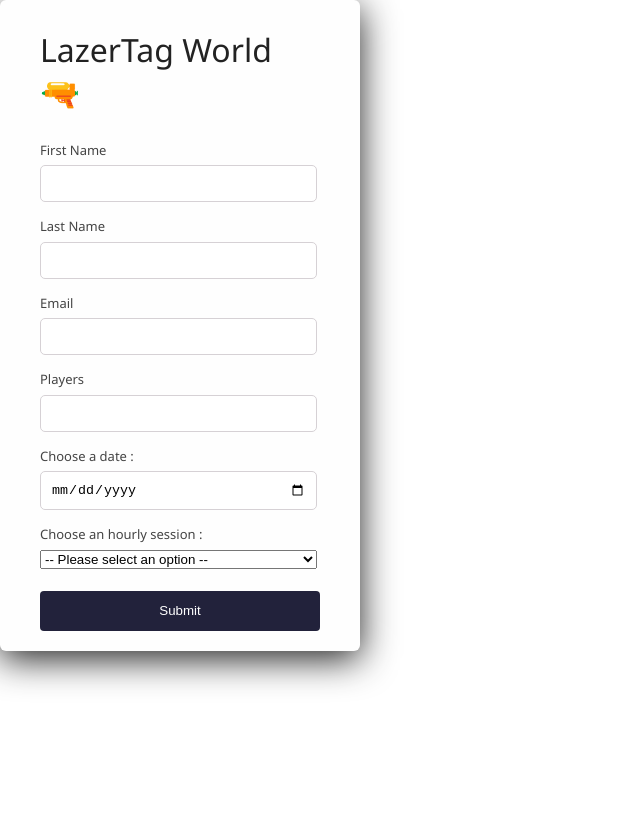
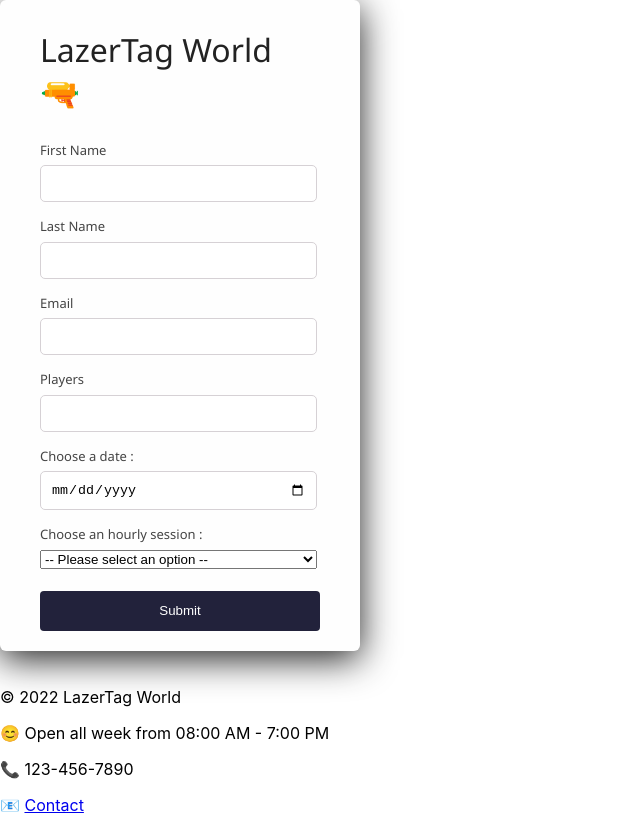
Before and after one commit to gmoraitis/lazer_tag_form, a React (Create React App) app: page / in a window 1280 px wide. Shown: the whole page, without its empty margins (0-640 px from the left). Before the commit the page ends 800 px from the top, so only its background shows below. Built offline with nearby package versions, Linux system fonts and the light colour scheme.

Commit message:
Added footer with dammy info

```diff
--- a/src/App.js
+++ b/src/App.js
@@ -199,6 +199,17 @@ export default class Form extends React.Component {
             </div>
           </form>
         </div>
+        <div className='footer'>
+          <footer>
+            <br></br>
+            <p>© 2022 LazerTag World</p>
+            <div className='footer'>
+              <p>😊 Open all week from 08:00 AM - 7:00 PM</p>
+              <p>📞 123-456-7890</p>
+              <p> 📧 <a href="mailto:someEmail@service.com">Contact </a></p>
+            </div>
+          </footer>
+        </div>
 
         <div>
         </div>
```
Lines whose indentation alone changed are shown as unchanged.
